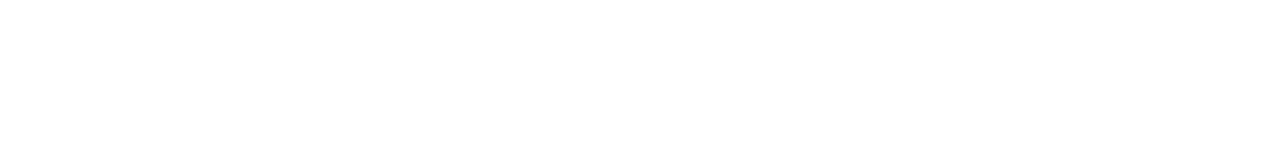
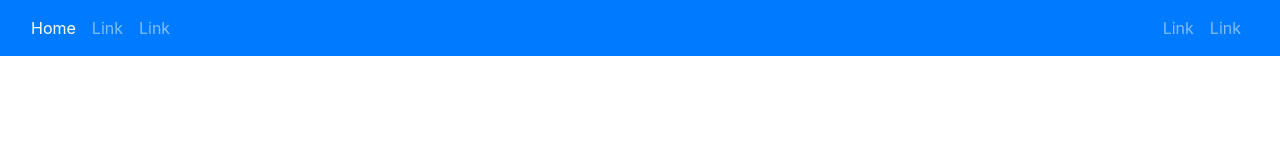
Before and after one commit to D0nni387/bootstrap87, a plain HTML site: page index.html in a window 1280 px wide. Drawn offline with nearby package versions, Linux system fonts and the light colour scheme.

Commit message:
feat: adds basic bootstrap nav

```diff
--- a/index.html
+++ b/index.html
@@ -17,7 +17,51 @@
     <title>Title</title>
   </head>
   <body>
-    <header></header>
+    <header>
+      <nav
+        class="navbar navbar-dark navbar-expand-md bg-primary justify-content-between"
+      >
+        <div class="container-fluid">
+          <button
+            class="navbar-toggler"
+            type="button"
+            data-toggle="collapse"
+            data-target=".dual-nav"
+          >
+            <span class="navbar-toggler-icon"></span>
+          </button>
+          <div
+            class="navbar-collapse collapse dual-nav w-50 order-1 order-md-0"
+          >
+            <ul class="navbar-nav">
+              <li class="nav-item active">
+                <a class="nav-link pl-0" href="#">Home</a>
+              </li>
+              <li class="nav-item">
+                <a class="nav-link" href="#">Link</a>
+              </li>
+              <li class="nav-item">
+                <a class="nav-link" href="#">Link</a>
+              </li>
+            </ul>
+          </div>
+          <a
+            href="/"
+            class="navbar-brand mx-auto d-block text-center order-0 order-md-1 w-25"
+          ></a>
+          <div class="navbar-collapse collapse dual-nav w-50 order-2">
+            <ul class="nav navbar-nav ml-auto">
+              <li class="nav-item">
+                <a class="nav-link" href="#">Link</a>
+              </li>
+              <li class="nav-item">
+                <a class="nav-link" href="#">Link</a>
+              </li>
+            </ul>
+          </div>
+        </div>
+      </nav>
+    </header>
 
     <section></section>
 
```
